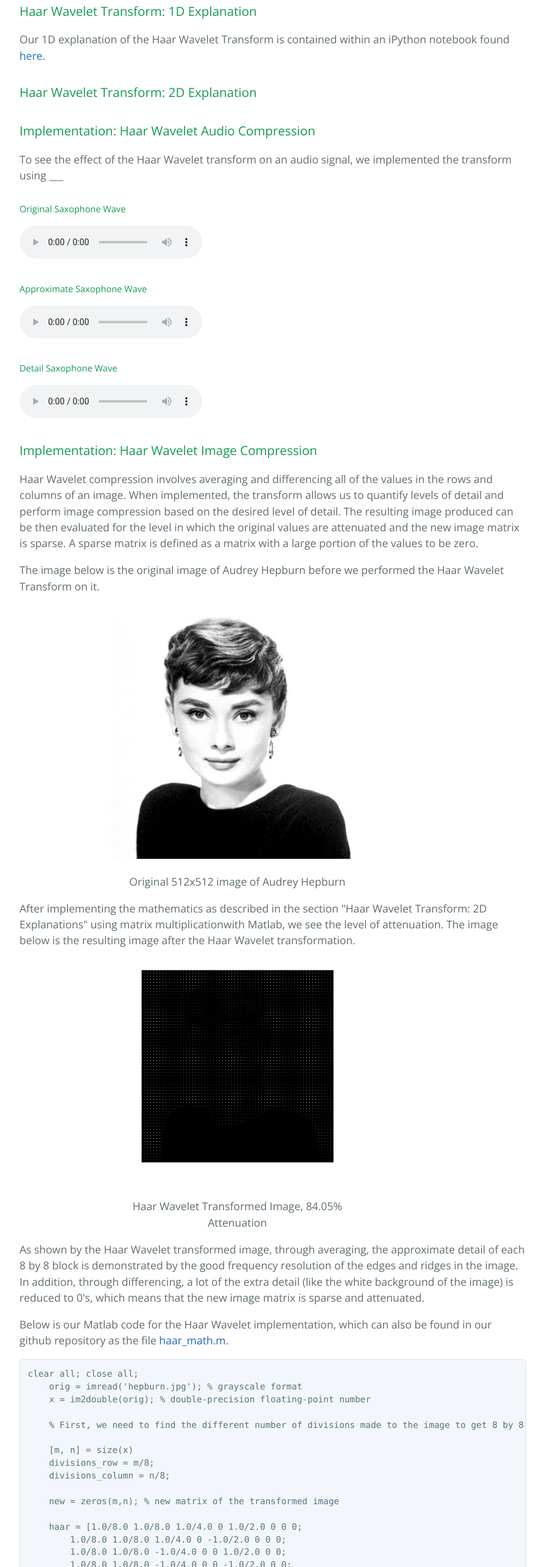
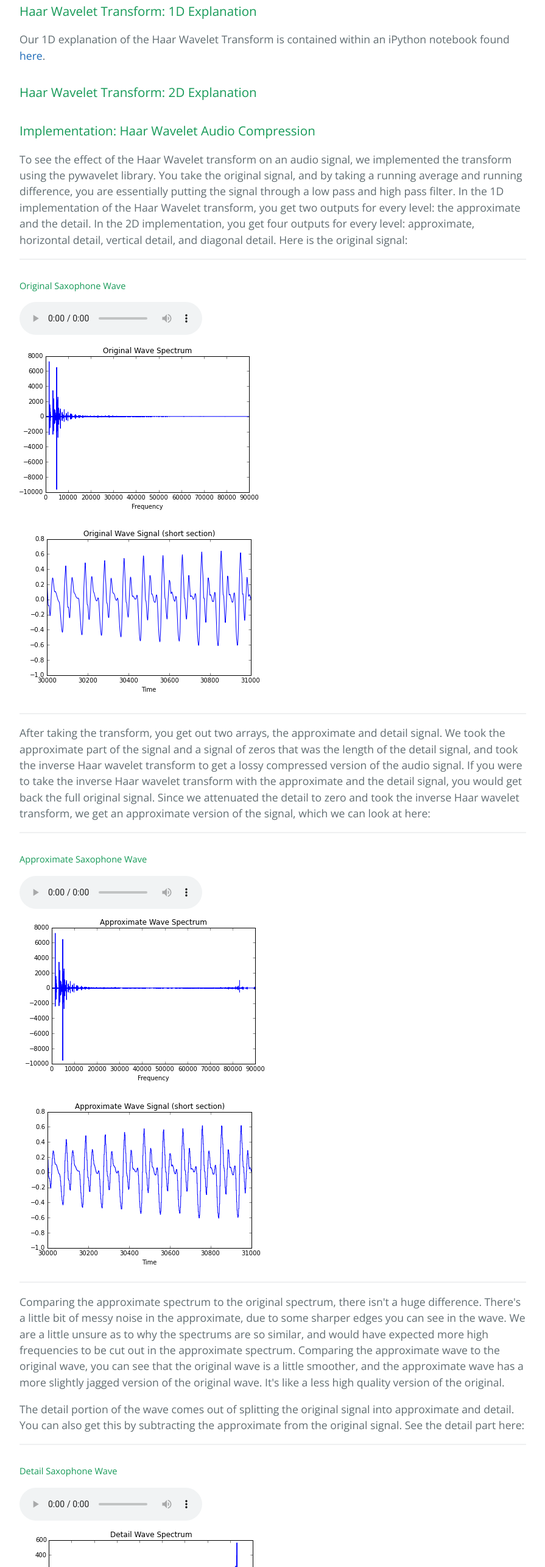
Before and after one commit to dinopants174/SigSys_Final_Project, a plain HTML site: page index.html in a window 1280 px wide. Shown: the part 878-3447 px from the top of the page at 61% size, without its empty margins (192-1087 px from the left). Drawn offline with nearby package versions, Linux system fonts and the light colour scheme.

Commit message:
1d implementation done

```diff
--- a/index.html
+++ b/index.html
@@ -41,19 +41,38 @@
     <h3>Haar Wavelet Transform: 2D Explanation</h3>
 
     <h3>Implementation: Haar Wavelet Audio Compression</h3>
-      <p>To see the effect of the Haar Wavelet transform on an audio signal, we implemented the transform using ___</p>
+      <p>To see the effect of the Haar Wavelet transform on an audio signal, we implemented the transform using the pywavelet library. You take the original signal, and by taking a running average and running difference, you are essentially putting the signal through a low pass and high pass filter. In the 1D implementation of the Haar Wavelet transform, you get two outputs for every level: the approximate and the detail. In the 2D implementation, you get four outputs for every level: approximate, horizontal detail, vertical detail, and diagonal detail. Here is the original signal: </p>
+      <hr>
       <h5>Original Saxophone Wave</h5>
       <audio controls>
         <source src="orig.wav" type="audio/wav">
       </audio>
+      <br>
+      <img src="OrigSpec.png">
+      <img src="OrigWav.png">
+      <hr>
+
+      <p>After taking the transform, you get out two arrays, the approximate and detail signal. We took the approximate part of the signal and a signal of zeros that was the length of the detail signal, and took the inverse Haar wavelet transform to get a lossy compressed version of the audio signal. If you were to take the inverse Haar wavelet transform with the approximate and the detail signal, you would get back the full original signal. Since we attenuated the detail to zero and took the inverse Haar wavelet transform, we get an approximate version of the signal, which we can look at here:</p>
+      <hr>
       <h5>Approximate Saxophone Wave</h5>
       <audio controls>
         <source src="approx.wav" type="audio/wav">
       </audio>
+      <br>
+      <img src="ApproxSpec.png">
+      <img src="ApproxWav.png">
+      <hr>
+      <p>Comparing the approximate spectrum to the original spectrum, there isn't a huge difference. There's a little bit of messy noise in the approximate, due to some sharper edges you can see in the wave. We are a little unsure as to why the spectrums are so similar, and would have expected more high frequencies to be cut out in the approximate spectrum. Comparing the approximate wave to the original wave, you can see that the original wave is a little smoother, and the approximate wave has a more slightly jagged version of the original wave. It's like a less high quality version of the original. </p>
+      <p>The detail portion of the wave comes out of splitting the original signal into approximate and detail. You can also get this by subtracting the approximate from the original signal. See the detail part here:</p>
+      <hr>
       <h5>Detail Saxophone Wave</h5>
       <audio controls>
         <source src="detail.wav" type="audio/wav">
-      </audio>
+      </audio> <div>
+      <img src="DetailSpec.png">
+      <img src="DetailWav.png">
+      <hr>
+      <p>Both the spectrum and the wave show the high frequency components of the detail portion of the wave. When you listen to it, it sounds like a higher pitch version of the original signal because it has multiples of the original frequency components in there.</p>
 
     <h3>Implementation: Haar Wavelet Image Compression</h3>
 
```
Also changed, not shown: ApproxSpec.png (added), ApproxWav.png (added), DetailSpec.png (added), DetailWav.png (added), OrigSpec.png (added), OrigWav.png (added).
